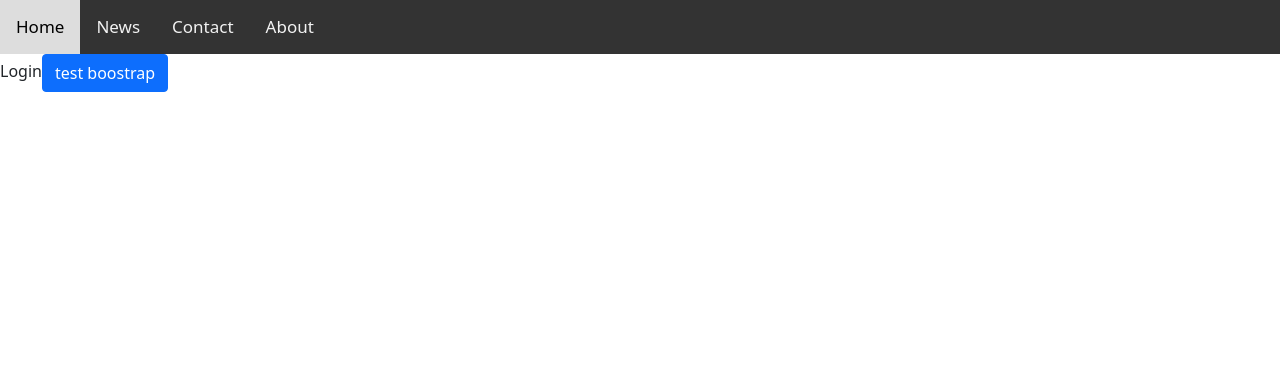
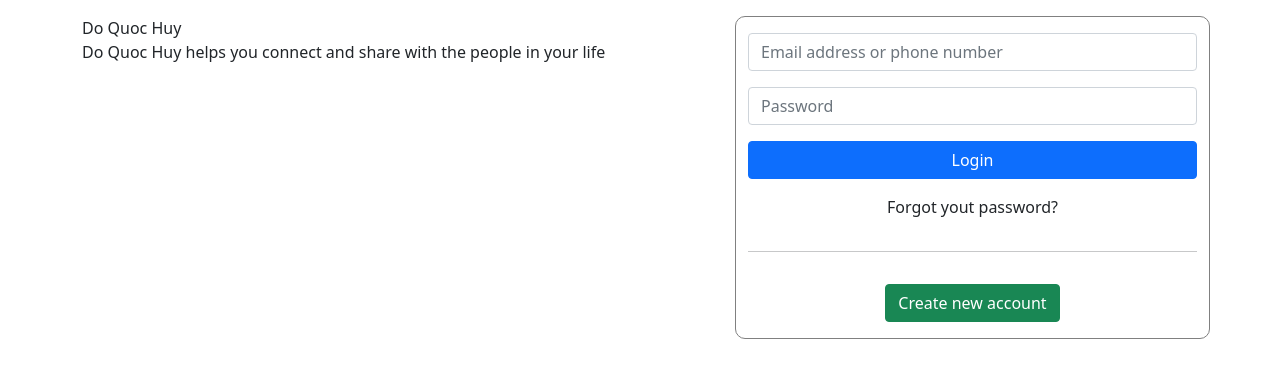
Before and after one commit to doquochuy2106/JWT-Frontend, a React (Create React App) app: page /login in a window 1280 px wide. Shown: the top 378 px of the page. Built offline with nearby package versions, Linux system fonts and the light colour scheme.

Commit message:
9.3.1 Form Login - Dàn Layout với Bootstrap 5 | SERIES FULLSTACK - JWT, Node.JS & React

```diff
--- a/src/App.js
+++ b/src/App.js
@@ -6,7 +6,7 @@
   return (
     <Router>
       <div className="app-container">
-        <Nav />
+        {/* <Nav /> */}
         <Switch>
           <Route path="/news">news</Route>
           <Route path="/contact">contact</Route>
--- a/src/components/Login/Login.js
+++ b/src/components/Login/Login.js
@@ -2,9 +2,36 @@
 
 const Login = (props) => {
   return (
-    <div className="login-container">
-      Login
-      <button className="btn btn-primary">test boostrap</button>
+    <div className="login-container mt-3">
+      <div className="container">
+        <div className="row">
+          <div className="content-left  col-7 ">
+            <div className="brand">Do Quoc Huy</div>
+            <div className="detail">
+              Do Quoc Huy helps you connect and share with the people in your
+              life
+            </div>
+          </div>
+          <div className="content-right green col-5 d-flex flex-column gap-3 py-3">
+            <input
+              type="text"
+              className="form-control"
+              placeholder="Email address or phone number"
+            />
+            <input
+              type="password"
+              className="form-control"
+              placeholder="Password"
+            />
+            <button className="btn btn-primary">Login</button>
+            <span className="text-center">Forgot yout password?</span>
+            <hr />
+            <div className="text-center">
+              <button className="btn btn-success">Create new account</button>
+            </div>
+          </div>
+        </div>
+      </div>
     </div>
   );
 };
--- a/src/components/Login/Login.scss
+++ b/src/components/Login/Login.scss
@@ -0,0 +1,14 @@
+.red {
+  border: 1px solid red;
+}
+
+.green {
+  border: 1px solid green;
+}
+
+.login-container {
+  .content-right {
+    border-radius: 10px;
+    border: 1px solid grey;
+  }
+}
```
